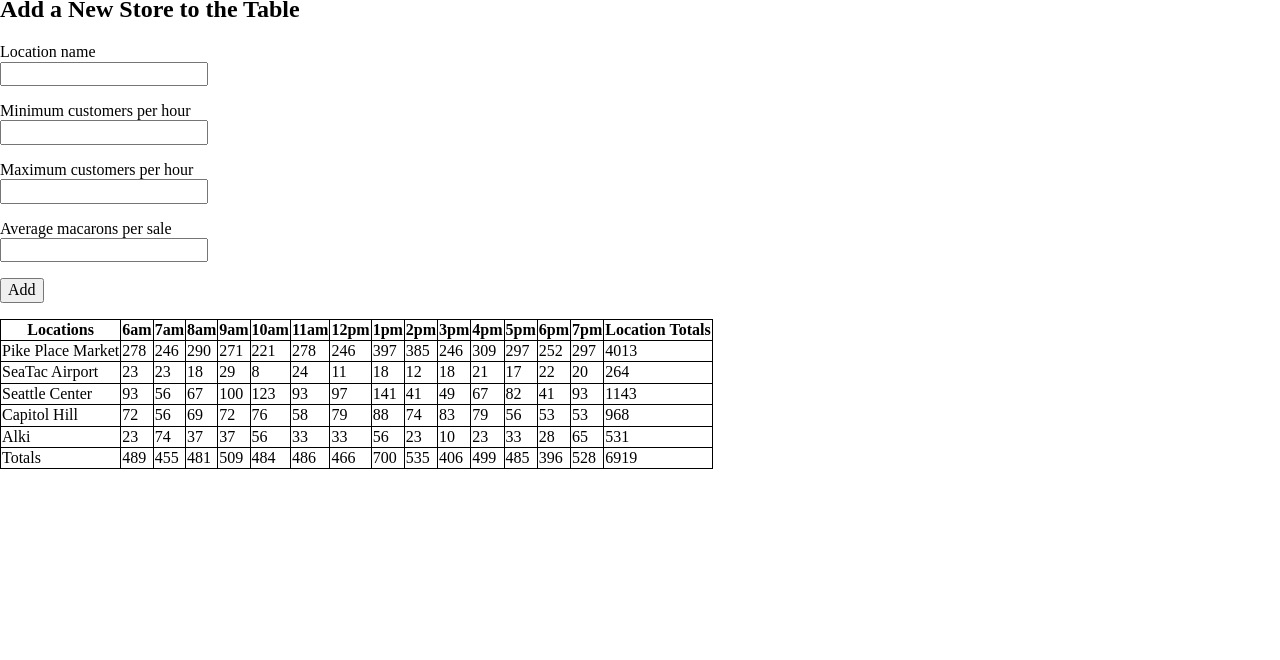
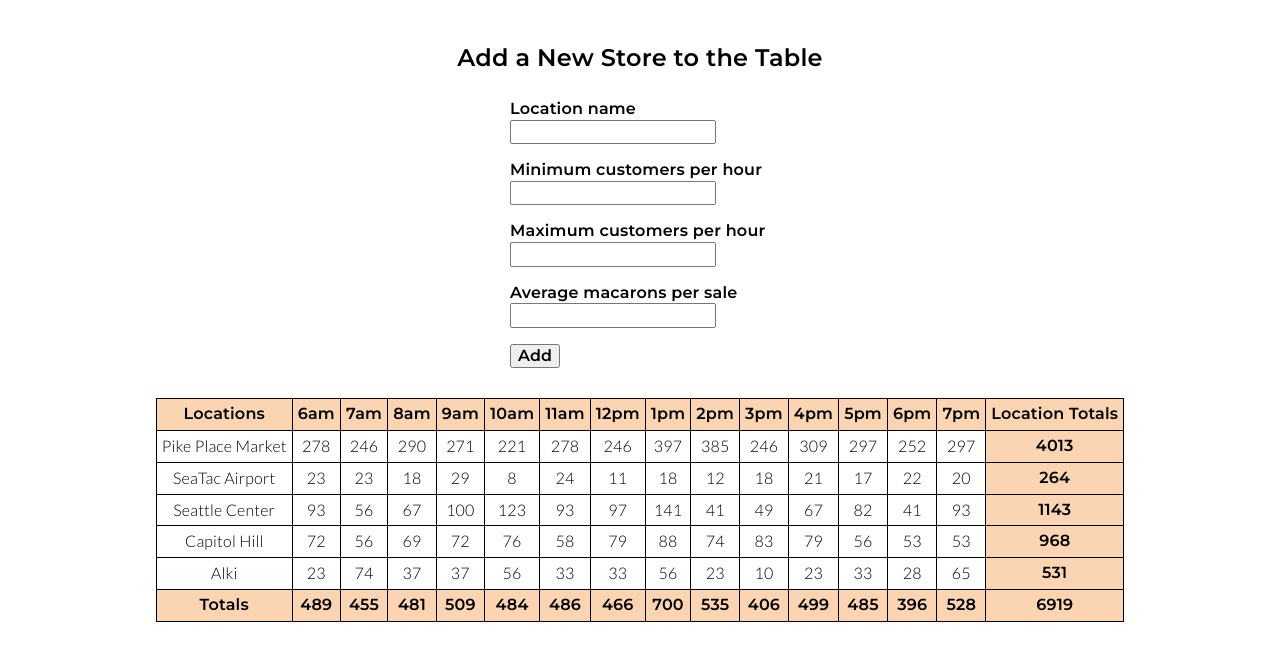
Before and after one commit to sarahflynn/lab-salmon-cookies-ca, a plain HTML site: page index.html in a window 1280 px wide. Shown: the part 84-744 px from the top of the page. Drawn offline with Linux system fonts and the light colour scheme.

Commit message:
css added

```diff
--- a/styles.css
+++ b/styles.css
@@ -1,11 +1,3 @@
-table,
-td,
-th {
-    border: 1px solid black;
-    border-collapse: collapse;
-}
-
-/*
 body {
     font-family: 'Lato', sans-serif;
     letter-spacing: .2px;
@@ -18,125 +10,7 @@ h3,
 h4 {
     font-family: 'Montserrat', sans-serif;
     padding: 30px 30px 0px;
-    text-shadow: 2px 2px 4px black;
-}
-
-header {
-    display: flex;
-    width: 100vw;
-    height: 100vh;
-    background-image: url("images/macaron6.jpg");
-    background-repeat: no-repeat;
-    background-position: center;
-    background-size: cover;
-    background-attachment: fixed;
-}
-
-#header-nav {
-    display: flex;
-    bottom: 100;
-    padding: 30px;
-    width: 100vw;
-    height: 15%;
-    background-color: rgba(255, 255, 255, 0.6);
-    justify-content: center;
-}
-
-
-#logo {
-    height: 120px;
-}
-
-#header-headline {
-    position: absolute;
-    padding: 20px 0;
-    bottom: 0;
-    background-color: rgba(255, 255, 255, 0.6);
-    width: 100vw;
-}
-
-#header-headline h2, p {
-    padding: 0 50px;
-    text-shadow: none;
-}
-
-#header-headline p {
-    font-weight: 500;
-    font-size: 18px;
-}
-
-#section1 {
-    background-color: #32363f;
-    width: 100vw;
-    height: 100vh;
-    color: white;
-}
-
-section h2 {
-    color: #f8ac68;
-    margin-top: 0;
     text-align: center;
-    text-shadow: 2px 2px 4px black;
-    font-size: 24px;
-    text-transform: uppercase;
-    padding: 40px 0 10px;
-}
-
-#section1 p {
-    font-weight: 300;
-}
-
-.text-left p,
-.text-left h3 {
-    padding-right: 0;
-    padding-left: 0;
-}
-
-.text-right p,
-.text-right h3 {
-    padding-left: 0;
-    padding-right: 0;
-}
-
-.text-right {
-    display: inline-block;
-    vertical-align: middle;
-    padding-left: 30px;
-}
-
-.text-left {
-    display: inline-block;
-    vertical-align: middle;
-    padding-right: 30px;
-}
-
-.sub-section h3 {
-    margin-top: 0;
-    padding-top: 0;
-}
-
-.sub-section {
-    display: flex;
-    height: 200px;
-    align-items: stretch;
-    max-width: 868px;
-    min-width: 791px;
-    margin: 35px auto;
-}
-
-.thumb-container {
-    display: inline-block;
-}
-
-.thumb {
-    height: 90%;
-    vertical-align: middle;
-    display: inline-block !important;
-}
-
-iframe {
-    float: right;
-    margin-top: 20px;
 }
 
 table,
@@ -177,21 +51,3 @@ form {
     padding: 30px 0;
     margin-top: 0;
 }
-
-#location-info {
-    float: left;
-    margin-left: 30px;
-    font-family: 'Montserrat', sans-serif;
-    font-size: 16px;
-}
-
-#sales-page h2 {
-    text-align: center;
-    text-shadow: none;
-}
-
-#form-error {
-    color: red;
-    font-weight: bolder;
-    text-align: center;
-} */
```
